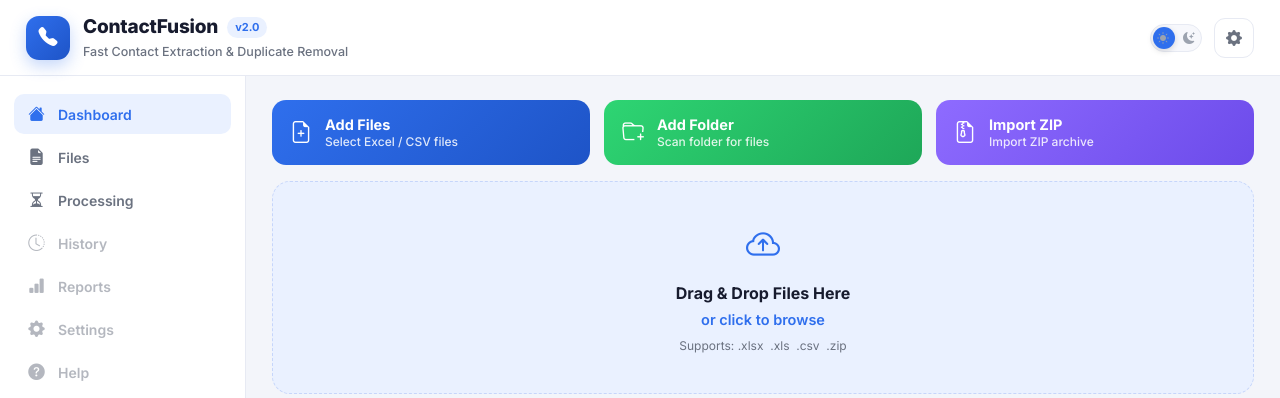
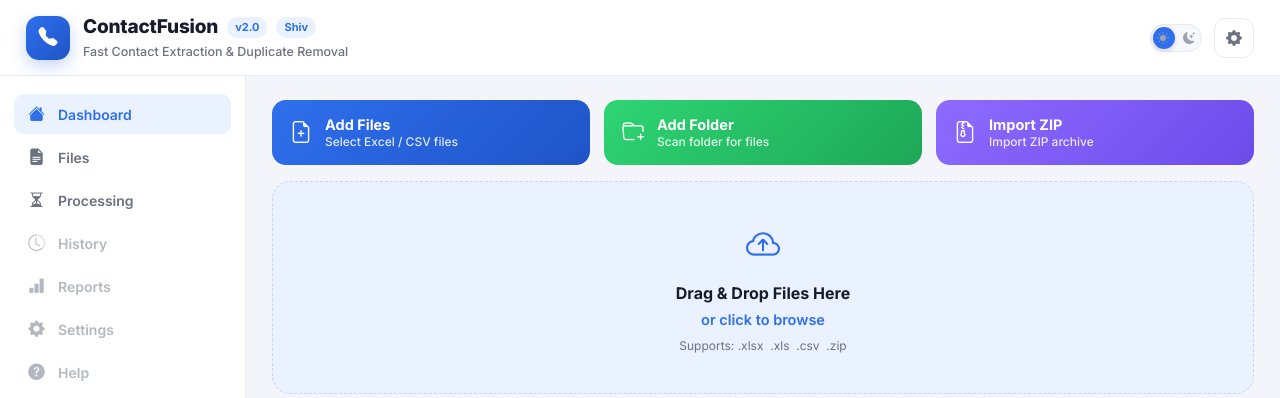
Before and after one commit to kumarshiv7686-droid/ContactFusion, a FastAPI app: page / in a window 1280 px wide. Shown: the top 398 px of the page. Run offline with FastAPI, Linux system fonts and the light colour scheme.

Commit message:
Update index.html

```diff
--- a/templates/index.html
+++ b/templates/index.html
@@ -22,6 +22,7 @@
       <div class="brand-text-row">
         <span class="brand-title">ContactFusion</span>
         <span class="brand-badge">v2.0</span>
+        <span class="brand-badge">Shiv</span>
       </div>
       <div class="brand-tagline">Fast Contact Extraction &amp; Duplicate Removal</div>
     </div>
```
